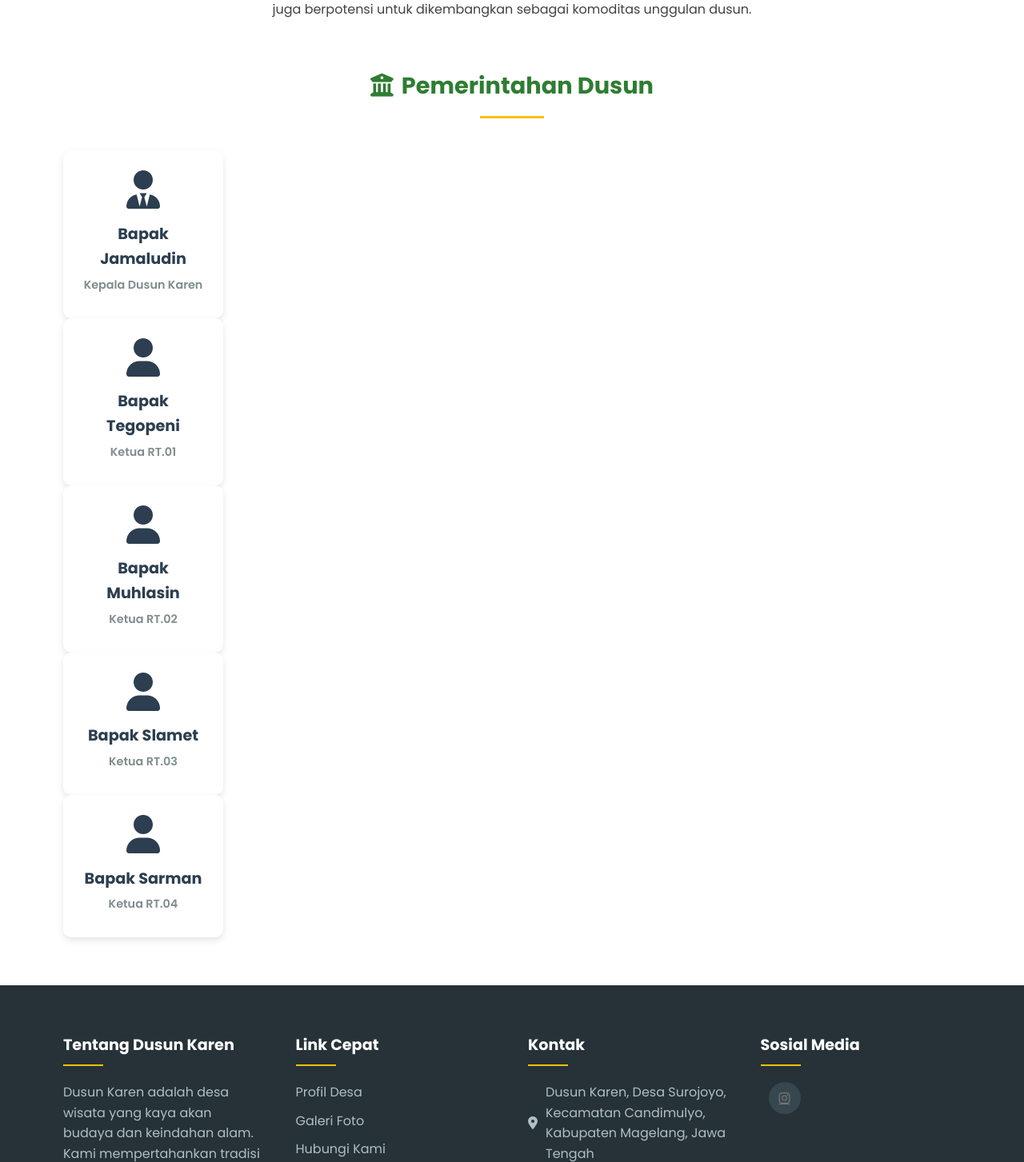
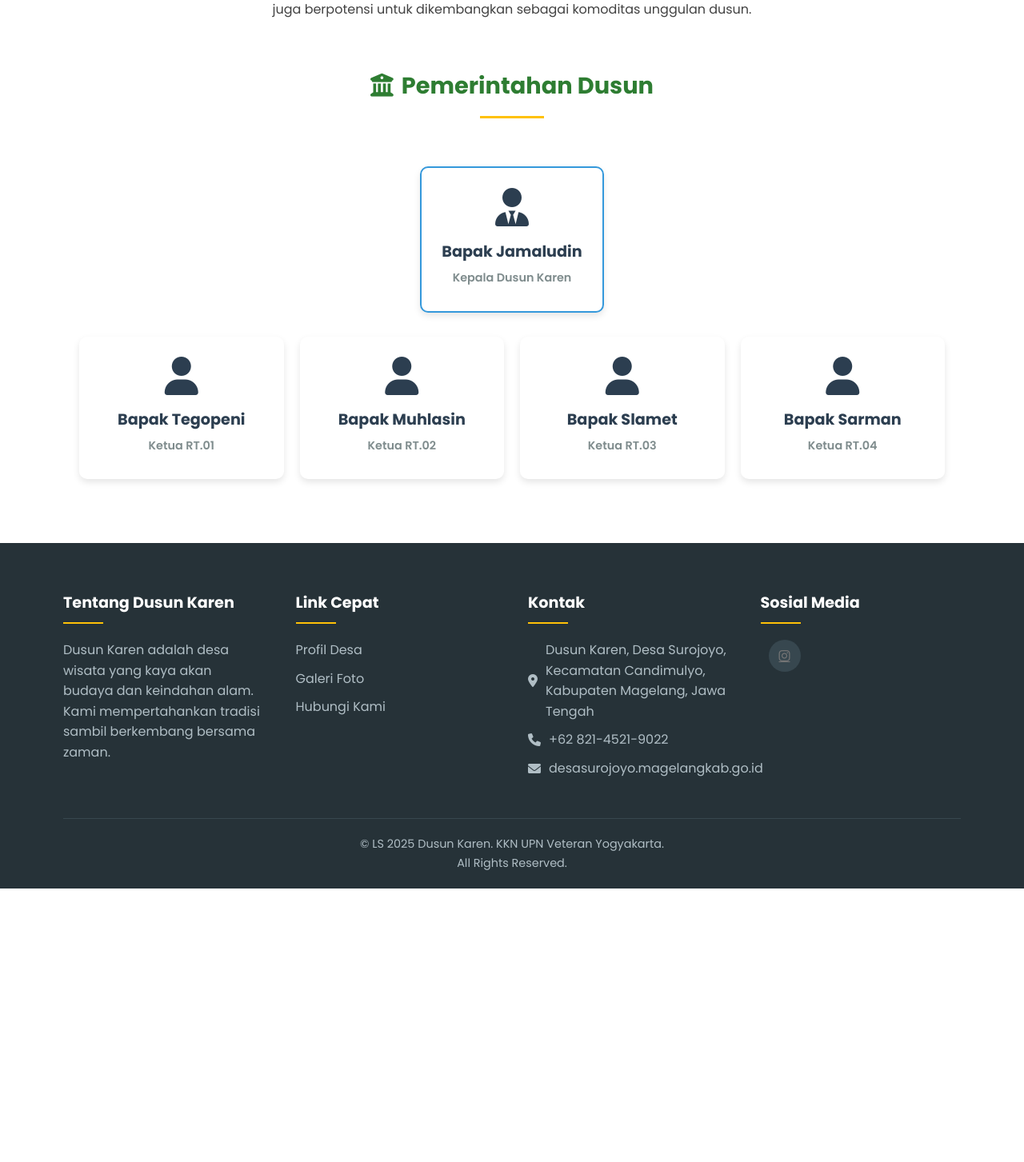
Before and after one commit to lilstr/KarenKeren, a PHP site: page /profil.html in a window 1280 px wide. Shown: the part 3282-4735 px from the top of the page at 80% size. After the commit the page ends 4393 px from the top, so only its background shows below. Run offline with PHP 8.4, Linux system fonts and the light colour scheme.

Commit message:
Update style.css

```diff
--- a/assets/css/style.css
+++ b/assets/css/style.css
@@ -549,20 +549,38 @@ body {
 }
 
 
-.government-grid {
+.government-container {
+    max-width: 1200px;
+    margin: 0 auto;
+    padding: 20px;
+}
+
+/* Kepala Dusun (Tengah) */
+.dusun-leader {
     display: flex;
     justify-content: center;
-    padding: 20px;
-}
-
+    margin-bottom: 30px;
+}
+
+/* Grid RT */
+.rt-grid {
+    display: grid;
+    grid-template-columns: repeat(auto-fit, minmax(250px, 1fr));
+    gap: 20px;
+}
+
+/* Card Styles */
 .government-card {
     background: white;
     border-radius: 10px;
     box-shadow: 0 4px 8px rgba(0,0,0,0.1);
     padding: 25px;
     text-align: center;
-    width: 200px;
     transition: transform 0.3s ease;
+}
+
+.government-card.highlight {
+    border: 2px solid #3498db; /* Border biru untuk kepala dusun */
 }
 
 .government-card:hover {
@@ -570,7 +588,7 @@ body {
 }
 
 .government-icon {
-    color: #2c3e50; /* Warna gelap */
+    color: #2c3e50;
     margin-bottom: 15px;
 }
 
```
